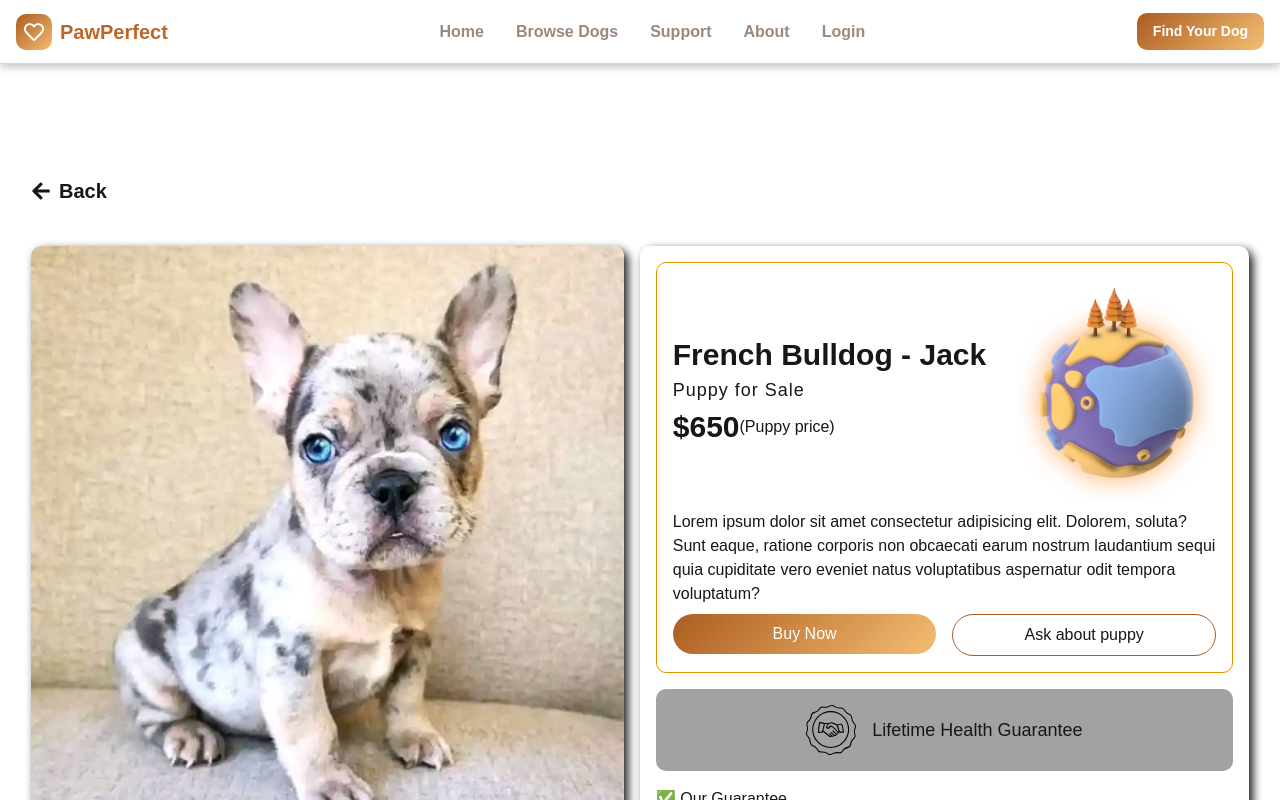
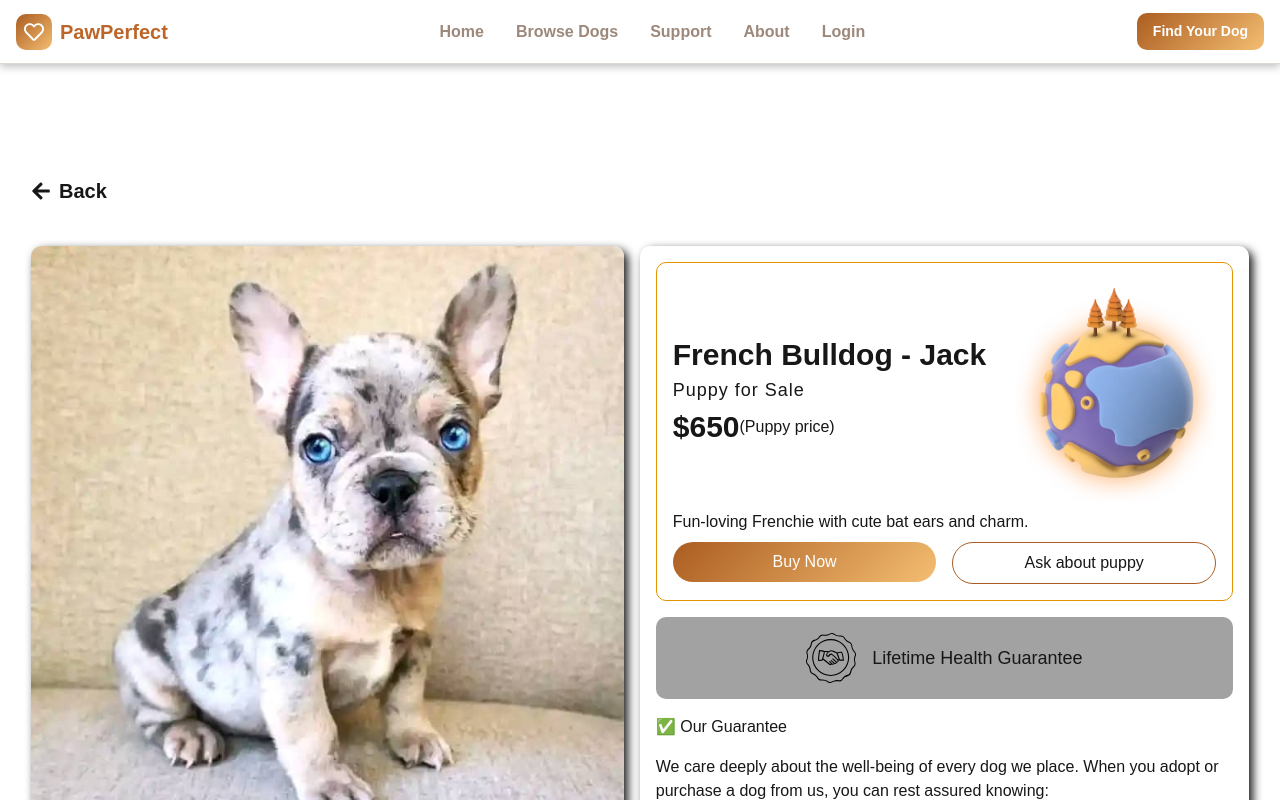
Before and after one commit to Codezilar/pawperfect, a Next.js app: page /profile/1 in a window 1280 px wide. Shown: the top 800 px of the page. Built offline with nearby package versions, Linux system fonts and the light colour scheme; no server answers.

Commit message:
desc fix

```diff
--- a/app/profile/[id]/page.jsx
+++ b/app/profile/[id]/page.jsx
@@ -75,7 +75,7 @@ const page = () => {
                     </div>
                     <Image src={'/world.webp'} height={200} width={200} alt='j' />
                   </div>
-                  <p>Lorem ipsum dolor sit amet consectetur adipisicing elit. Dolorem, soluta? Sunt eaque, ratione corporis non obcaecati earum nostrum laudantium sequi quia cupiditate vero eveniet natus voluptatibus aspernatur odit tempora voluptatum?</p>
+                  <p>{dog.desc}</p>
                   <div className="btns">
                     <Link href={`/payment/${dog.id}`}>
                       <button className='buyDog'>Buy Now</button>
```
